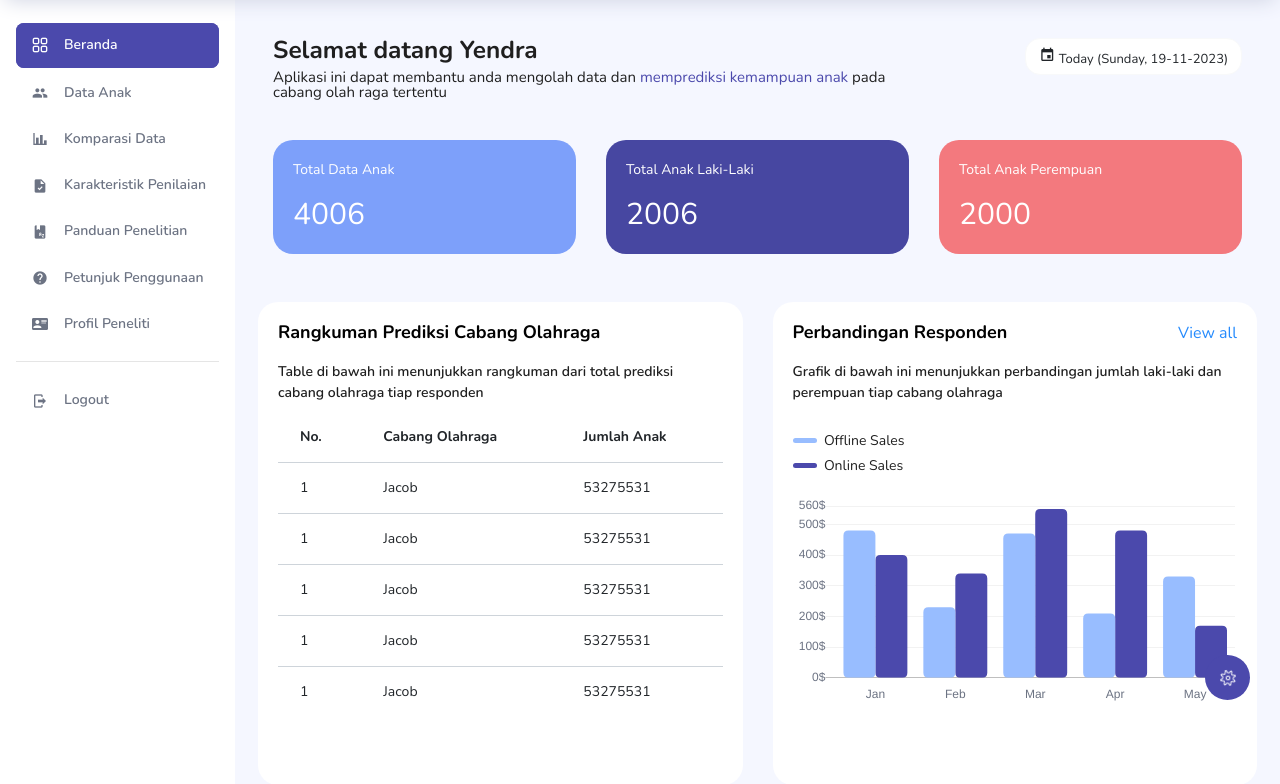
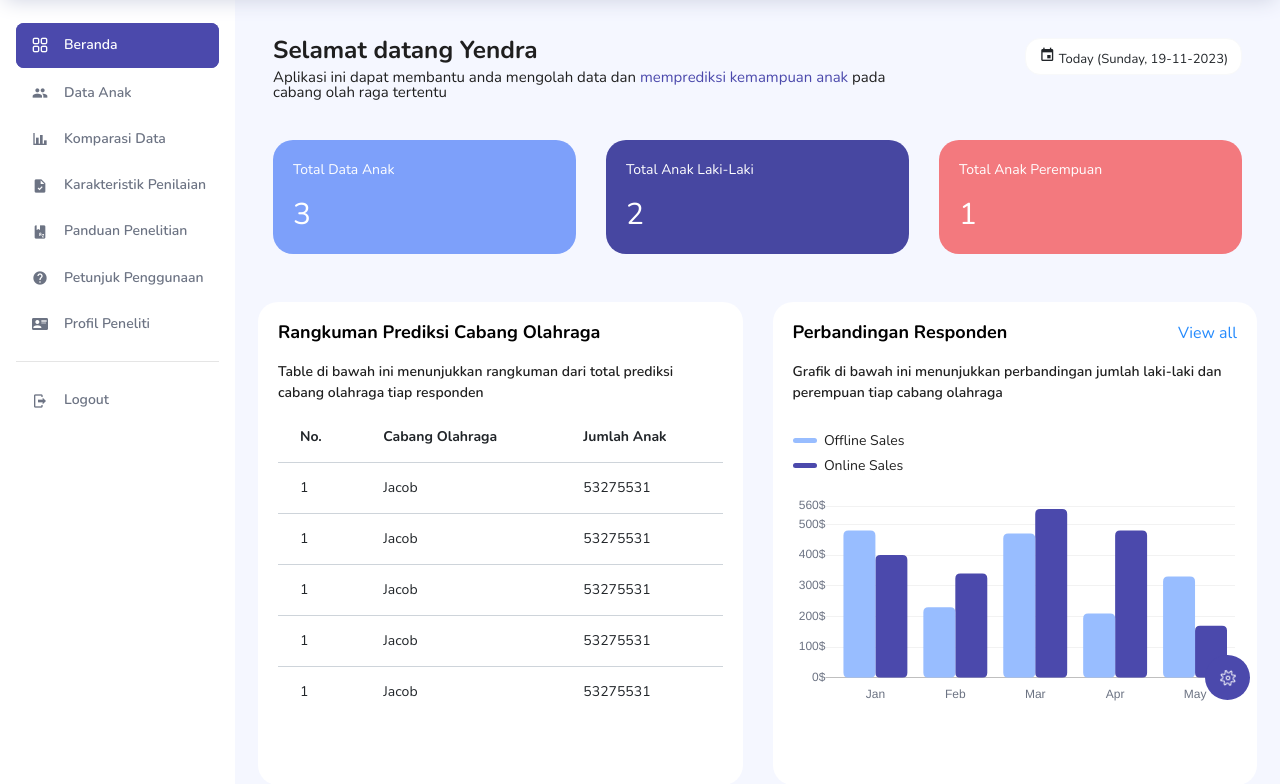
Before and after one commit to yendrapriambada/analisis_cabor, a CodeIgniter app: page /analisis_cabor/index.php/user/c_index_user/beranda in a window 1280 px wide. Shown: the part 60-844 px from the top of the page. Run offline with CodeIgniter, Linux system fonts and the light colour scheme; a user stored in the database is signed in; data comes from the database, SQL or seed files in the repository; style sheets or scripts are compiled from the project's sources; some libraries are stand-ins or nearby versions.

Commit message:
Resume Jumlah Data Anak Beranda

```diff
--- a/application/controllers/user/C_index_user.php
+++ b/application/controllers/user/C_index_user.php
@@ -8,6 +8,7 @@ class C_index_user extends CI_Controller
 		parent::__construct();
 
 		$this->load->library('form_validation');
+		$this->load->model("anak/M_anak","",TRUE);
 	}
 
 	public function beranda()
@@ -18,7 +19,11 @@ class C_index_user extends CI_Controller
 
 		$data = array(
 			'title' => 'Beranda | Sport Talent Prediction',
-			'user'  =>  $this->db->get_where('tb_user', ['email_user' => $this->session->userdata('email_user')])->row_array()
+			'user'  =>  $this->db->get_where('tb_user', ['email_user' => $this->session->userdata('email_user')])->row_array(),
+			'jmlDataAnak' => $this->M_anak->jumlahData(),
+			'jmlDataAnakLakiLaki' => $this->M_anak->jumlahDataLakiLaki(),
+			'jmlDataAnakPerempuan' => $this->M_anak->jumlahDataPerempuan(),
+
 		);
 		$this->load->view('user/v_index_user', $data);
 	}
--- a/application/models/anak/M_anak.php
+++ b/application/models/anak/M_anak.php
@@ -38,4 +38,20 @@ class M_anak extends CI_Model
         return $data;
     }
 
+    public function jumlahDataLakiLaki()
+    {
+        $this->db->from('tb_anak');
+        $this->db->where('jenis_kelamin_anak', '1');
+        $data = $this->db->count_all_results();
+        return $data;
+    }
+
+    public function jumlahDataPerempuan()
+    {
+        $this->db->from('tb_anak');
+        $this->db->where('jenis_kelamin_anak', '2');
+        $data = $this->db->count_all_results();
+        return $data;
+    }
+
 }
--- a/application/views/user/v_index_user.php
+++ b/application/views/user/v_index_user.php
@@ -56,7 +56,7 @@
                   <div class="card card-tale">
                     <div class="card-body">
                       <p class="mb-4">Total Data Anak</p>
-                      <p class="fs-30 mb-2">4006</p>
+                      <p class="fs-30 mb-2"><?= $jmlDataAnak?></p>
                     </div>
                   </div>
                 </div>
@@ -64,7 +64,7 @@
                   <div class="card card-dark-blue">
                     <div class="card-body">
                       <p class="mb-4">Total Anak Laki-Laki</p>
-                      <p class="fs-30 mb-2">2006</p>
+                      <p class="fs-30 mb-2"><?= $jmlDataAnakLakiLaki?></p>
                     </div>
                   </div>
                 </div>
@@ -72,7 +72,7 @@
                   <div class="card card-light-danger">
                     <div class="card-body">
                       <p class="mb-4">Total Anak Perempuan</p>
-                      <p class="fs-30 mb-2">2000</p>
+                      <p class="fs-30 mb-2"><?= $jmlDataAnakPerempuan?></p>
                     </div>
                   </div>
                 </div>
```
